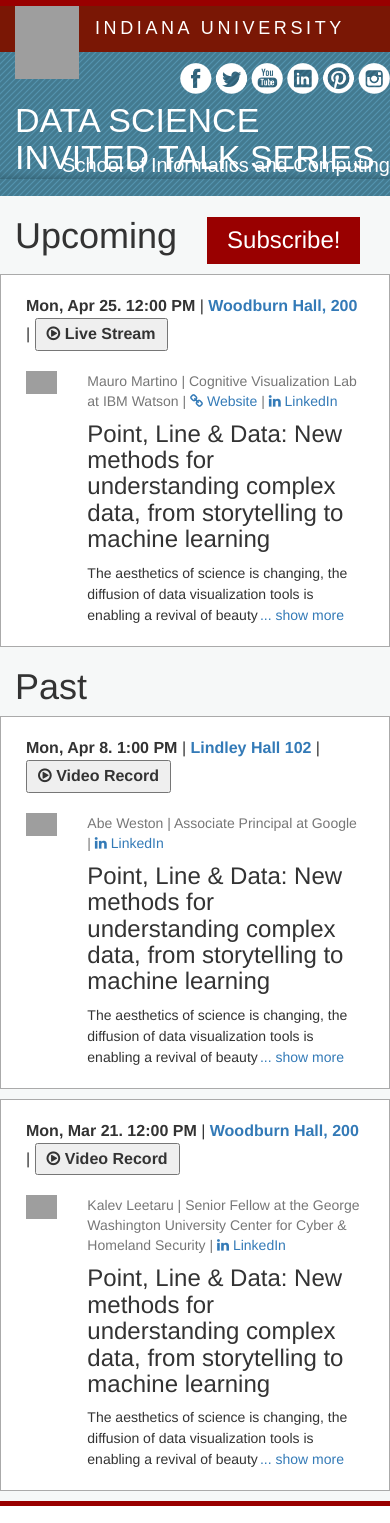
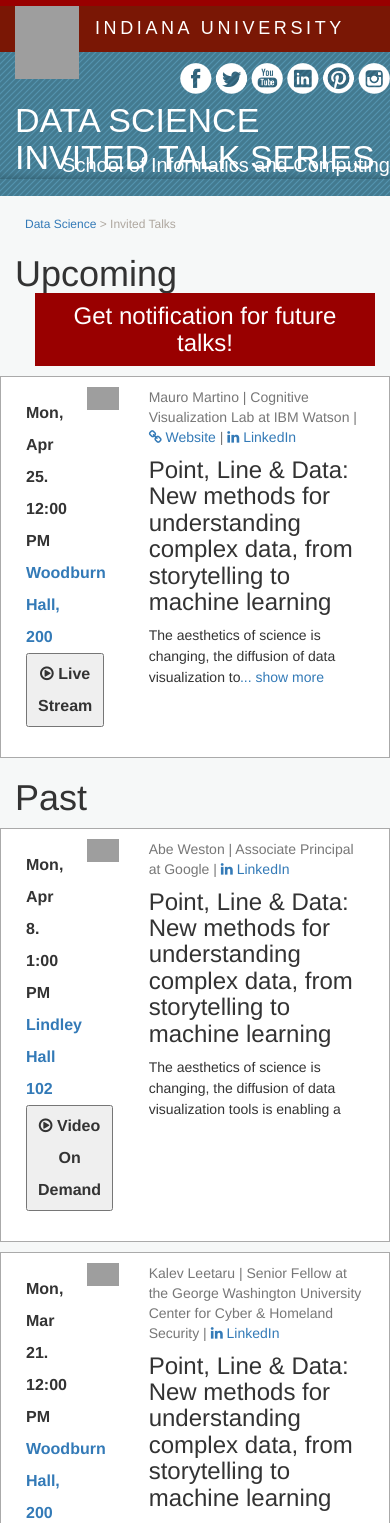
Before and after one commit to liyangguang/soic-datascience, a PHP site: page /talks.html in a window 390 px wide. Shown: the top 1523 px of the page. Run offline with PHP 8.4, Linux system fonts and the light colour scheme; some libraries are stand-ins or nearby versions; some web fonts are replaced; grey boxes are pictures that could not be loaded.

Commit message:
talks three column view and some style changes

```diff
--- a/css/soic.css
+++ b/css/soic.css
@@ -35,6 +35,13 @@ li {
   font-size: 18px;
   letter-spacing: 0.2em;
   font-weight: 300; }
+
+.crumb {
+  color: #AEA79F;
+  font-weight: 300;
+  font-size: 12px;
+  padding: 20px 10px 0;
+  text-transform: capitalize; }
 
 header {
   background-color: #428ba2;
--- a/css/soic.scss
+++ b/css/soic.scss
@@ -40,7 +40,13 @@ li{
 	letter-spacing: 0.2em;
 	font-weight: 300;
 }
-
+.crumb{
+	color: #AEA79F;
+	font-weight: 300;
+	font-size: 12px;
+	padding: 20px 10px 0;
+	text-transform: capitalize;
+}
 header{
 	background-color: $info-blue;
 	background-image: url(../image/bg.png);
--- a/css/talks.css
+++ b/css/talks.css
@@ -9,7 +9,8 @@
 
 .talk-basic {
   font-size: 16px;
-  margin: 10px 0 20px; }
+  margin: 10px 0 20px;
+  line-height: 2em; }
 
 .talk-basic * {
   font-weight: 800; }
@@ -27,12 +28,18 @@
 .talk-description {
   position: relative; }
 
-.showmore {
+.toggle-button {
   position: absolute;
   bottom: 0;
-  right: 0;
+  right: 20px;
   padding-right: 20px;
   background: #fff; }
+
+.toggle-button-more:after {
+  content: '... show more'; }
+
+.toggle-button-less:after {
+  content: 'show less'; }
 
 .hideContent {
   overflow: hidden;
--- a/css/talks.scss
+++ b/css/talks.scss
@@ -14,6 +14,7 @@ $info-blue: rgb(66, 139, 162);
 .talk-basic{
 	font-size: 16px;
 	margin: 10px 0 20px;
+  line-height: 2em;
 }
 .talk-basic *{
 	font-weight: 800;
@@ -31,12 +32,18 @@ $info-blue: rgb(66, 139, 162);
 .talk-description{
 	position: relative;
 }
-.showmore{
+.toggle-button{
 	position: absolute;
 	bottom: 0;
-	right: 0;
+	right: 20px;
 	padding-right: 20px;
 	background: #fff;
+}
+.toggle-button-more:after{
+  content: '... show more';
+}
+.toggle-button-less:after{
+  content: 'show less';
 }
 .hideContent {
   overflow: hidden;
--- a/js/script.js
+++ b/js/script.js
@@ -24,9 +24,9 @@
     $.ajaxSetup ({ cache: false });
 
     // talks page: expand description
-    $('.js-showmore').on('click', function(event) {
-      $(this).parents(".talk-description").removeClass("hideContent").addClass("showContent");
-      $(this).remove();
+    $('.js-toggle-button').on('click', function(event) {
+      $(this).parents(".talk-description").toggleClass("hideContent").toggleClass("showContent");
+      $(this).toggleClass("toggle-button-more").toggleClass("toggle-button-less");
     });
 
   });
--- a/talks.html
+++ b/talks.html
@@ -29,11 +29,14 @@
 <!-- 			<div class="row">
 				<img src="http://wptest.soic.indiana.edu/files/2016/04/cropped-ds-temp-image.jpg" alt="" class="full-width">
 			</div> -->
-			<h1 class="content-heading">Upcoming <button class="button-subscribe">Subscribe!</button></h1>
+			<p class="crumb">
+				<a href="http://www.soic.indiana.edu/graduate/degrees/data-science/index.html">Data Science</a> > Invited Talks
+			</p>
+			<h1 class="content-heading">Upcoming <button class="button-subscribe">Get notification for future talks!</button></h1>
 				<div class="card row">
-					<div class="talk-basic col-xs-12">
-						<span class="talk-time">Mon, Apr 25. 12:00 PM</span> |
-						<a class="talk-location" target="_blank" href="https://www.google.com/maps/place/Woodburn+Hall,+Bloomington,+IN+47406/@39.1680905,-86.5222573,17z/data=!3m1!4b1!4m2!3m1!1s0x886c66c0837a7dd7:0x147532cb28315aaf">Woodburn Hall, 200</a> |
+					<div class="talk-basic col-xs-2">
+						<span class="talk-time">Mon, Apr 25. <br>12:00 PM</span><br>
+						<a class="talk-location" target="_blank" href="https://www.google.com/maps/place/Woodburn+Hall,+Bloomington,+IN+47406/@39.1680905,-86.5222573,17z/data=!3m1!4b1!4m2!3m1!1s0x886c66c0837a7dd7:0x147532cb28315aaf">Woodburn Hall, 200</a><br>
 						<button class="talk-button">
 							<i class="fa fa-play-circle-o"></i>
 							<span>Live Stream</span>
@@ -42,7 +45,7 @@
 					<div class="talk-profile col-xs-2">
 						<img src="http://wptest.soic.indiana.edu/files/2016/04/MauroMartino-e1459957090938.jpg" alt="" class="full-width">
 					</div>
-					<div class="talk-info col-xs-10">
+					<div class="talk-info col-xs-8">
 						<p class="talk-speaker">
 							Mauro Martino | Cognitive Visualization Lab at IBM Watson |
 							<a target="_blank" href="http://www.mamartino.com/"> <i class="fa fa-link"></i> Website</a> |
@@ -51,24 +54,24 @@
 						<h3 class="talk-title">Point, Line & Data: New methods for understanding complex data, from storytelling to machine learning</h3>
 						<p class="talk-description hideContent">
 							The aesthetics of science is changing, the diffusion of data visualization tools is enabling a revival of beauty in scientific research. More and more papers are presented with seductive images, convincing videos, and sharp interactive tools. Scientific storytelling will be discussed with 2 case studies: "Charting Culture, 2014", and "Rise of partisanship, 2015". In the second part of the talk we explore the connection between Machine Learning & Data Visualization. We will see together 3 projects: News Explorer - exploration of real-time news, Ted Watson - exploration of a large corpus of videos, and Watson 500 - the analysis of relationships between entities and topics in a specific corpus of date. We encourage the public to use these tools before the talk: <a href="http://news-explorer.mybluemix.net/">IBM Watson News Explorer</a>, <a href="http://watson.ted.com/">Watson TED</a>, <a href="http://watson500.mybluemix.net/">IBM Watson 500</a><br><br>
-							<b>Speaker:</b> Mauro Martino is an Italian expert in data visualization based in Boston. He created and leads the Cognitive Visualization Lab at IBM Watson in Cambridge, Massachusetts, USA. Martino’s data visualizations have been published in the scientific journals Nature, Science, and the Proceedings of the National Academy of Sciences. His projects have been shown at international festivals including Ars Electronica, and art galleries including the Serpentine Gallery, UK, GAFTA, USA, and the Lincoln Center, USA.<a class="showmore js-showmore">... show more</a>
+							<b>Speaker:</b> Mauro Martino is an Italian expert in data visualization based in Boston. He created and leads the Cognitive Visualization Lab at IBM Watson in Cambridge, Massachusetts, USA. Martino’s data visualizations have been published in the scientific journals Nature, Science, and the Proceedings of the National Academy of Sciences. His projects have been shown at international festivals including Ars Electronica, and art galleries including the Serpentine Gallery, UK, GAFTA, USA, and the Lincoln Center, USA.<a class="toggle-button js-toggle-button toggle-button-more"></a>
 						</p>
 					</div>
 				</div>
 			<h1 class="content-heading">Past</h1>
 				<div class="card row">
-					<div class="talk-basic col-xs-12">
-						<span class="talk-time">Mon, Apr 8. 1:00 PM</span> |
-						<a class="talk-location" target="_blank" href="https://www.google.com/maps/place/150+S+Woodlawn+Ave,+Bloomington,+IN+47405/@39.1653408,-86.5257846,17z/data=!3m1!4b1!4m2!3m1!1s0x886c66c1de66055b:0xd0337a05403f2833">Lindley Hall 102</a> |
+					<div class="talk-basic col-xs-2">
+						<span class="talk-time">Mon, Apr 8. <br>1:00 PM</span><br>
+						<a class="talk-location" target="_blank" href="https://www.google.com/maps/place/150+S+Woodlawn+Ave,+Bloomington,+IN+47405/@39.1653408,-86.5257846,17z/data=!3m1!4b1!4m2!3m1!1s0x886c66c1de66055b:0xd0337a05403f2833">Lindley Hall 102</a><br>
 						<button class="talk-button">
 							<i class="fa fa-play-circle-o"></i>
-							<span>Video Record</span>
+							<span>Video On Demand</span>
 						</button>
 					</div>
 					<div class="talk-profile col-xs-2">
 						<img src="https://media.licdn.com/mpr/mpr/shrinknp_400_400/p/3/000/051/0e8/395f3cf.jpg" alt="" class="full-width">
 					</div>
-					<div class="talk-info col-xs-10">
+					<div class="talk-info col-xs-8">
 						<p class="talk-speaker">
 							Abe Weston | Associate Principal at Google |
 							<a target="_blank" href="https://www.linkedin.com/in/abeweston"> <i class="fa fa-linkedin"></i> LinkedIn</a>
@@ -81,18 +84,18 @@
 					</div>
 				</div>
 				<div class="card row">
-					<div class="talk-basic col-xs-12">
-						<span class="talk-time">Mon, Mar 21. 12:00 PM</span> |
-						<a class="talk-location" target="_blank" href="https://www.google.com/maps/place/Woodburn+Hall,+Bloomington,+IN+47406/@39.1680905,-86.5222573,17z/data=!3m1!4b1!4m2!3m1!1s0x886c66c0837a7dd7:0x147532cb28315aaf">Woodburn Hall, 200</a> |
+					<div class="talk-basic col-xs-2">
+						<span class="talk-time">Mon, Mar 21. <br>12:00 PM</span><br>
+						<a class="talk-location" target="_blank" href="https://www.google.com/maps/place/Woodburn+Hall,+Bloomington,+IN+47406/@39.1680905,-86.5222573,17z/data=!3m1!4b1!4m2!3m1!1s0x886c66c0837a7dd7:0x147532cb28315aaf">Woodburn Hall, 200</a><br>
 						<button class="talk-button">
 							<i class="fa fa-play-circle-o"></i>
-							<span>Video Record</span>
+							<span>Video On Demand</span>
 						</button>
 					</div>
 					<div class="talk-profile col-xs-2">
 						<img src="http://wptest.soic.indiana.edu/files/2016/03/ISD_Kalev_Leetaru-e1459966881981.jpg" alt="" class="full-width">
 					</div>
-					<div class="talk-info col-xs-10">
+					<div class="talk-info col-xs-8">
 						<p class="talk-speaker">
 							Kalev Leetaru | Senior Fellow at the George Washington University Center for Cyber & Homeland Security |
 							<a target="_blank" href="https://www.linkedin.com/in/kalev-leetaru-9424b43"> <i class="fa fa-linkedin"></i> LinkedIn</a>
```
Also changed, not shown: css/ds.css (+0 -7 lines), css/ds.scss (+0 -7 lines), 3 other files.
